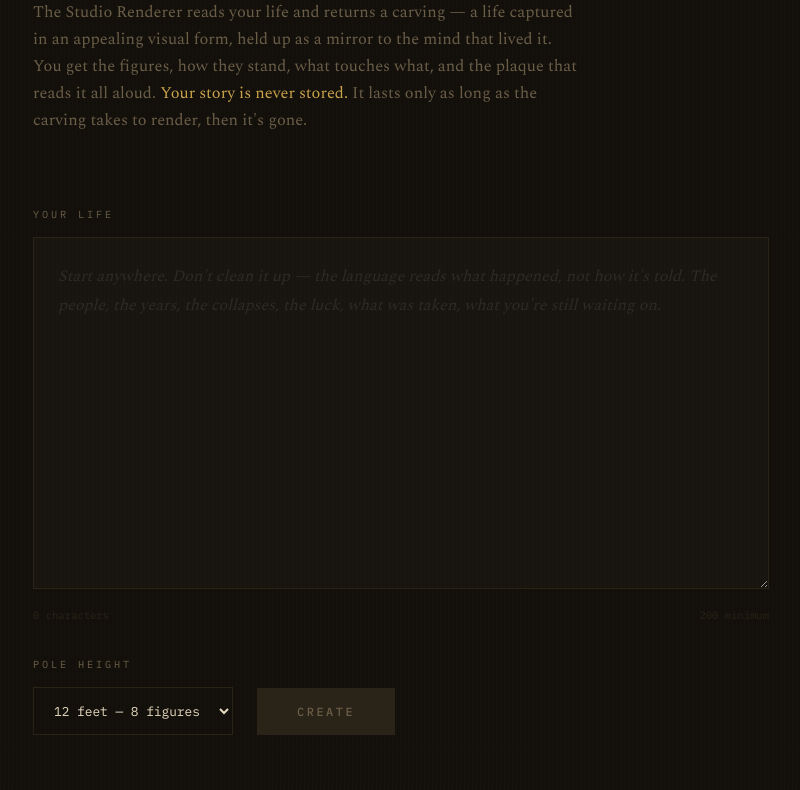
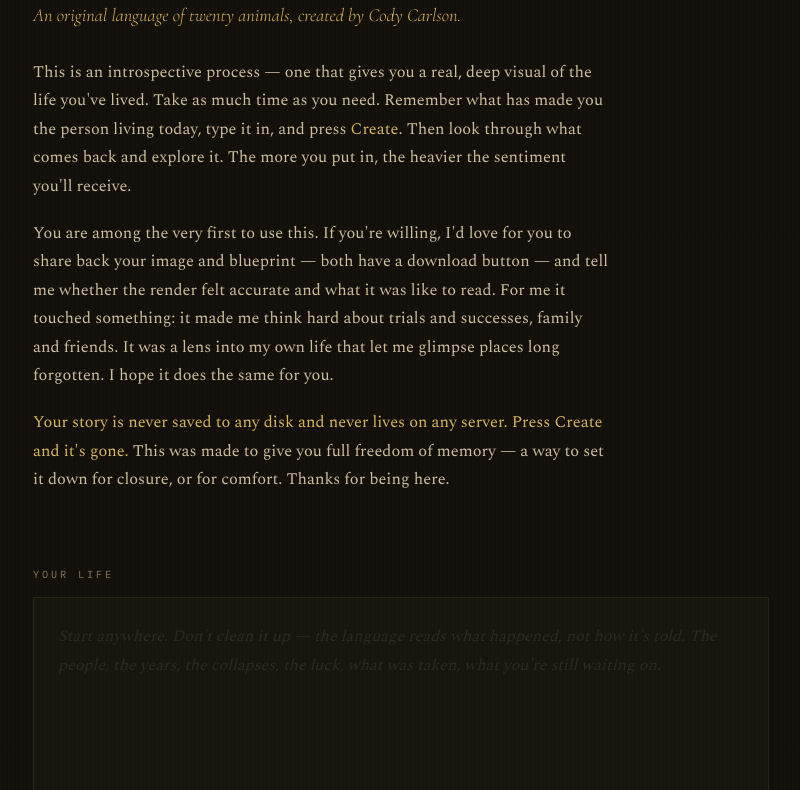
Before and after one commit to hipaasynth-svg/Gs-poll, a website: page public/index.html in a window 1280 px wide. Shown: the part 271-1061 px from the top of the page, without its empty margins (239-1039 px from the left). Drawn offline with nearby package versions, Linux system fonts and the light colour scheme.

Commit message:
New copy, rendered image on top, brighter lettering, full-pole framing
- Headline 'A carving of a lifetime'; tagline crediting Cody Carlson;
  introspective first-user body copy (keeps the privacy promise)
- Move the rendered image to the very top of the results
- Brighten the gold/parchment lettering a touch
- Prepend framing to the image prompt so Grok renders the whole pole
  base-to-crown, uncropped (xAI has no size/aspect param)

```diff
--- a/api/create.js
+++ b/api/create.js
@@ -4,6 +4,9 @@ const MODEL = 'claude-opus-4-8';
 const IMAGE_MODEL = 'grok-imagine-image-quality';   // xAI (Grok Imagine) renders the carving
 // Cheaper alternative: 'grok-imagine-image' (~$0.02 vs ~$0.055 per image)
 const IMAGE_PROMPT_MAX = 1024;        // xAI image prompt length cap
+// Force the whole pole into frame — xAI has no size/aspect parameter, so we
+// say it in the prompt.
+const FRAMING = 'Tall vertical portrait composition. The entire carved wooden story pole is shown in full, complete from base to crown, nothing cropped or cut off, centered with clear empty margins on every side. ';
 const CAPACITY = { 6: 4, 8: 5, 10: 7, 12: 8 };
 
 const MIN_STORY = 200;
@@ -32,7 +35,7 @@ async function renderCarving(prompt) {
       },
       body: JSON.stringify({
         model: IMAGE_MODEL,
-        prompt: prompt.slice(0, IMAGE_PROMPT_MAX),
+        prompt: (FRAMING + prompt).slice(0, IMAGE_PROMPT_MAX),
         n: 1,
         response_format: 'b64_json',
       }),
--- a/public/index.html
+++ b/public/index.html
@@ -11,10 +11,10 @@
 <style>
   :root {
     --void:      #13100B;
-    --wood:      #C9A24B;
-    --grain:     #8B6F47;
-    --bone:      #E7DAC0;
-    --concrete:  #6B5E48;
+    --wood:      #D9B65C;
+    --grain:     #A0855A;
+    --bone:      #F0E6CE;
+    --concrete:  #8A7A5C;
     --dim:       #2A2317;
 
     --display: 'Cormorant', Georgia, serif;
@@ -69,12 +69,24 @@
 
   h1 em { font-style: italic; color: var(--bone); }
 
+  .tagline {
+    font-family: var(--display);
+    font-style: italic;
+    font-size: 1.15rem;
+    color: var(--wood);
+    margin-bottom: 1.75rem;
+    max-width: 36rem;
+  }
+
   .sub {
     font-size: 1.02rem;
-    color: var(--concrete);
-    max-width: 34rem;
+    line-height: 1.75;
+    color: #CDBE9E;
+    max-width: 36rem;
   }
 
+  .sub p { margin-bottom: 1.15rem; }
+  .sub p:last-child { margin-bottom: 0; }
   .sub strong { color: var(--wood); font-weight: 400; }
 
   /* ---------- the box ---------- */
@@ -425,14 +437,24 @@
 
   <header>
     <div class="studio">Grateful Spaces Studio · The Studio Renderer</div>
-    <h1>A carving that<br><em>mirrors the mind.</em></h1>
-    <p class="sub">
-      The Studio Renderer reads your life and returns a carving — a life captured in an
-      appealing visual form, held up as a mirror to the mind that lived it. You get the
-      figures, how they stand, what touches what, and the plaque that reads it all aloud.
-      <strong>Your story is never stored.</strong> It lasts only as long as the carving
-      takes to render, then it's gone.
-    </p>
+    <h1>A carving of<br><em>a lifetime.</em></h1>
+    <p class="tagline">An original language of twenty animals, created by Cody Carlson.</p>
+    <div class="sub">
+      <p>This is an introspective process — one that gives you a real, deep visual of the life
+      you've lived. Take as much time as you need. Remember what has made you the person living
+      today, type it in, and press <strong>Create</strong>. Then look through what comes back and
+      explore it. The more you put in, the heavier the sentiment you'll receive.</p>
+
+      <p>You are among the very first to use this. If you're willing, I'd love for you to share
+      back your image and blueprint — both have a download button — and tell me whether the
+      render felt accurate and what it was like to read. For me it touched something: it made me
+      think hard about trials and successes, family and friends. It was a lens into my own life
+      that let me glimpse places long forgotten. I hope it does the same for you.</p>
+
+      <p><strong>Your story is never saved to any disk and never lives on any server. Press
+      Create and it's gone.</strong> This was made to give you full freedom of memory — a way to
+      set it down for closure, or for comfort. Thanks for being here.</p>
+    </div>
   </header>
 
   <main id="form">
@@ -572,6 +594,20 @@ function figureBlock(f) {
 function render() {
   let h = '';
 
+  h += rule('The carving, rendered');
+  if (img) {
+    h += '<img class="render-img" src="' + esc(img) + '" alt="The carving rendered from your life">';
+    h += '<div class="btns" style="margin-top:1rem">'
+      + '<a class="ghost" href="' + esc(img) + '" download="carving.jpg" role="button">Download image</a>'
+      + '</div>';
+  } else {
+    const why = imgErr === 'no_key'
+      ? 'The image renderer isn’t connected yet (set XAI_API_KEY in Vercel).'
+      : 'The image didn’t render this time. Use the prompt below in the meantime.';
+    h += '<p class="gap-note">' + why + '</p>';
+    if (imgDetail) h += '<pre>' + esc(imgDetail) + '</pre>';
+  }
+
   h += rule('The stack — crown to base');
   [...pole.figures].sort((a, b) => b.slot - a.slot).forEach((f) => { h += figureBlock(f); });
 
@@ -616,20 +652,6 @@ function render() {
     if (pole.overflow_note) {
       h += '<p class="gap-note" style="margin-top:1rem">' + esc(pole.overflow_note) + '</p>';
     }
-  }
-
-  h += rule('The carving, rendered');
-  if (img) {
-    h += '<img class="render-img" src="' + esc(img) + '" alt="The carving rendered from your life">';
-    h += '<div class="btns" style="margin-top:1rem">'
-      + '<a class="ghost" href="' + esc(img) + '" download="carving.jpg" role="button">Download image</a>'
-      + '</div>';
-  } else {
-    const why = imgErr === 'no_key'
-      ? 'The image renderer isn’t connected yet (set XAI_API_KEY in Vercel).'
-      : 'The image didn’t render this time. Use the prompt below in the meantime.';
-    h += '<p class="gap-note">' + why + '</p>';
-    if (imgDetail) h += '<pre>' + esc(imgDetail) + '</pre>';
   }
 
   h += rule('The prompt');
```
